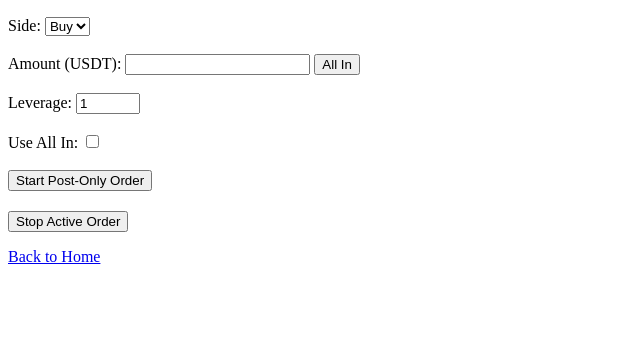
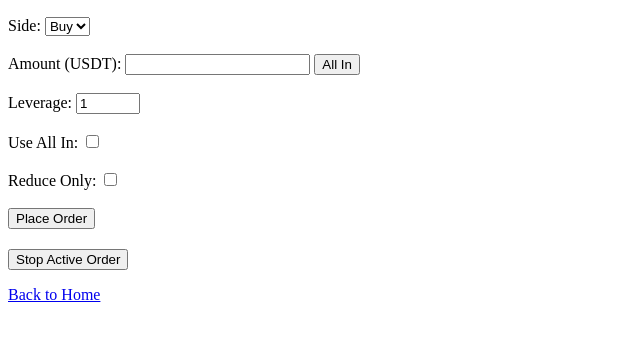
Before and after one commit to yusufsilik-ui/predilique, a Flask app: template templates/trade.html in a window 1280 px wide. Shown: the part 97-438 px from the top of the page, without its empty margins (0-640 px from the left). Run offline with Flask 3, Linux system fonts and the light colour scheme; the template is opened without the code that fills it, so the values that code supplies are empty.

Commit message:
Update trade.html

```diff
--- a/templates/trade.html
+++ b/templates/trade.html
@@ -35,7 +35,10 @@
         <label>Use All In:</label>
         <input type="checkbox" name="all_in" id="all_in"><br><br>
 
-        <button type="submit">Start Post-Only Order</button>
+        <label>Reduce Only:</label>
+        <input type="checkbox" name="reduce_only" id="reduce_only"><br><br>
+
+        <button type="submit">Place Order</button>
     </form>
 
     <form method="POST" action="{{ url_for('stop_order') }}" style="margin-top:20px;">
```
